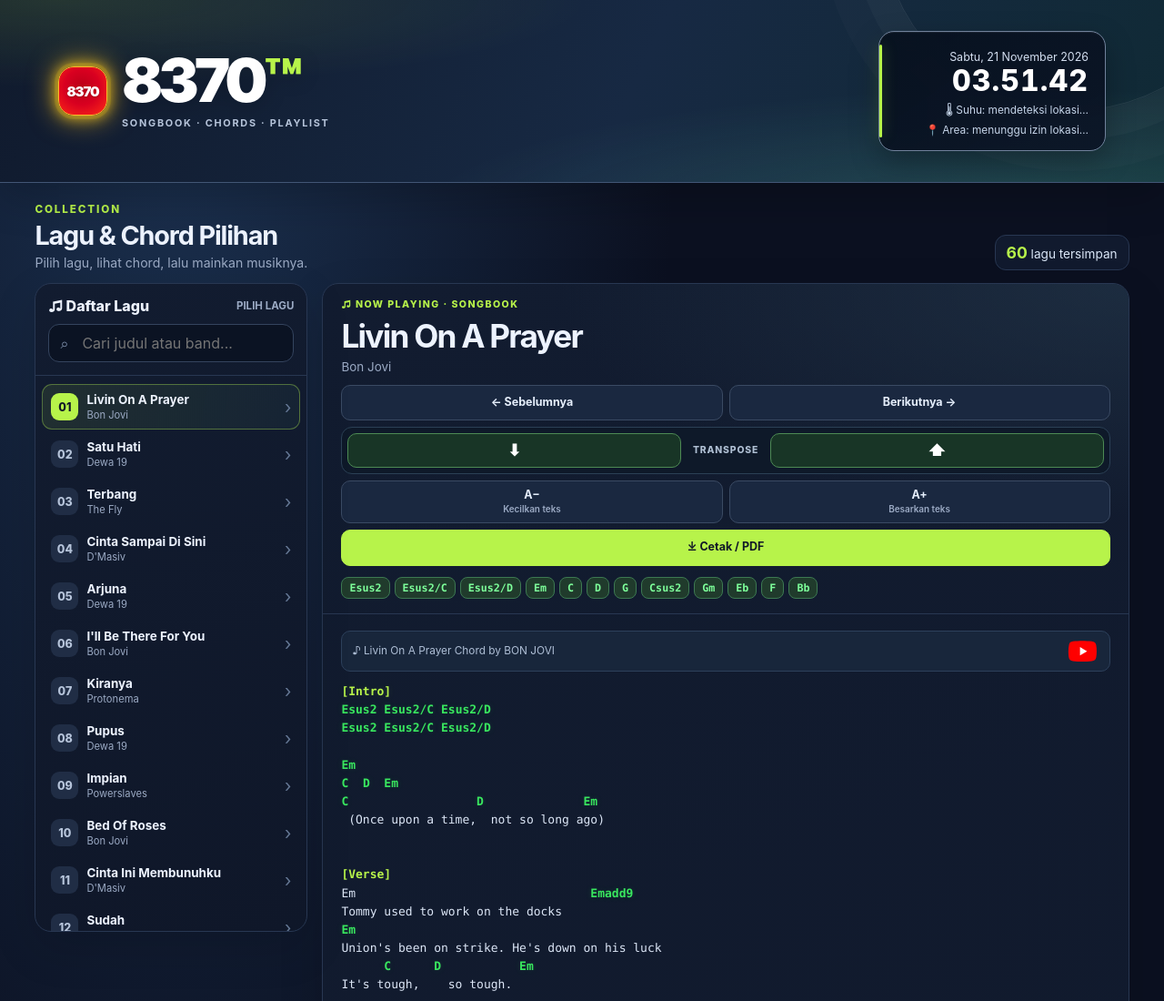
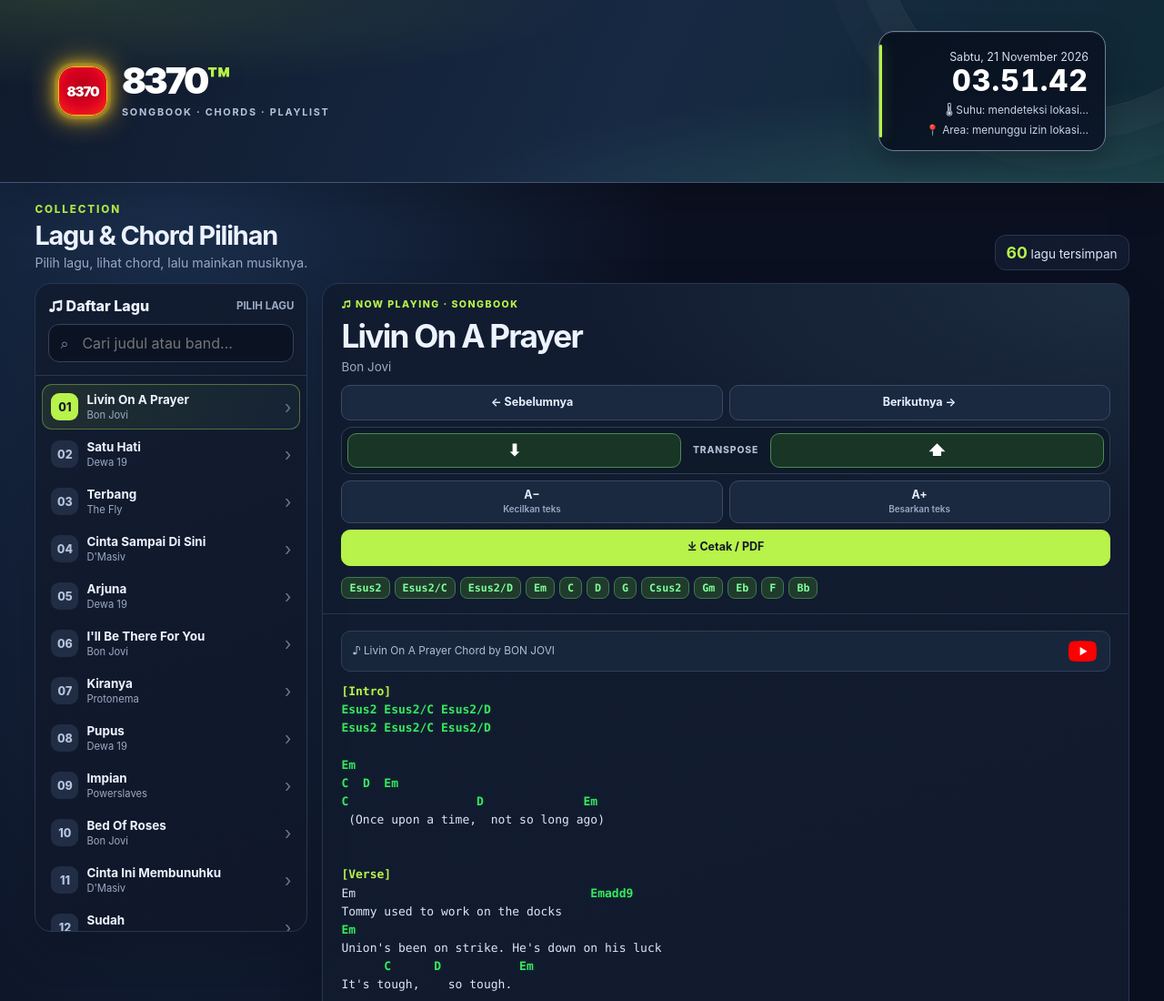
Before and after one commit to judgebow78/8370, a plain HTML site: page index.html in a window 1280 px wide. Shown: the top 1100 px of the page at 91% size. Drawn offline with Linux system fonts and the light colour scheme.

Commit message:
Add files via upload

```diff
--- a/index.html
+++ b/index.html
@@ -409,6 +409,13 @@ main{padding-top:clamp(14px,2vw,22px);padding-bottom:36px}
     0 0 13px 3px #ffd21a9c,
     0 0 27px 7px #ffbf2480 !important;
 }
+</style>
+
+<style id="brand-name-size-reduction">
+/* Ukuran wordmark 8370™ diperkecil 40% dari ukuran sebelumnya */
+.brand-name{font-size:clamp(1.5rem,3.12vw,2.52rem)}
+@media(max-width:620px){.brand-name{font-size:1.8rem}}
+@media(max-width:520px){.brand-name{font-size:1.47rem}}
 </style>
 </head>
 <body>
```
